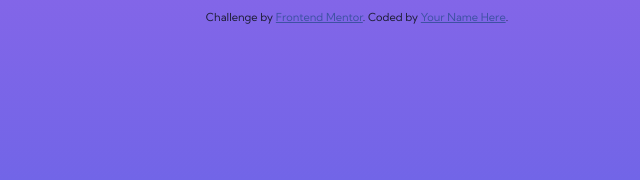
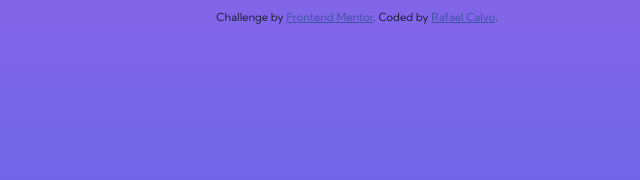
Before and after one commit to rafacalvo/faq-accordion-card, a plain HTML site: page index.html in a window 1280 px wide. Shown: the part 479-659 px from the top of the page, 283-923 px from the left. Drawn offline with Linux system fonts and the light colour scheme.

Commit message:
Update index.html

```diff
--- a/index.html
+++ b/index.html
@@ -84,7 +84,7 @@
 
   <div class="attribution">
     Challenge by <a href="https://www.frontendmentor.io?ref=challenge" target="_blank">Frontend Mentor</a>.
-    Coded by <a href="#">Your Name Here</a>.
+    Coded by <a href="https://github.com/rafacalvo">Rafael Calvo</a>.
   </div>
 
   <script src="script.js"></script>
```
